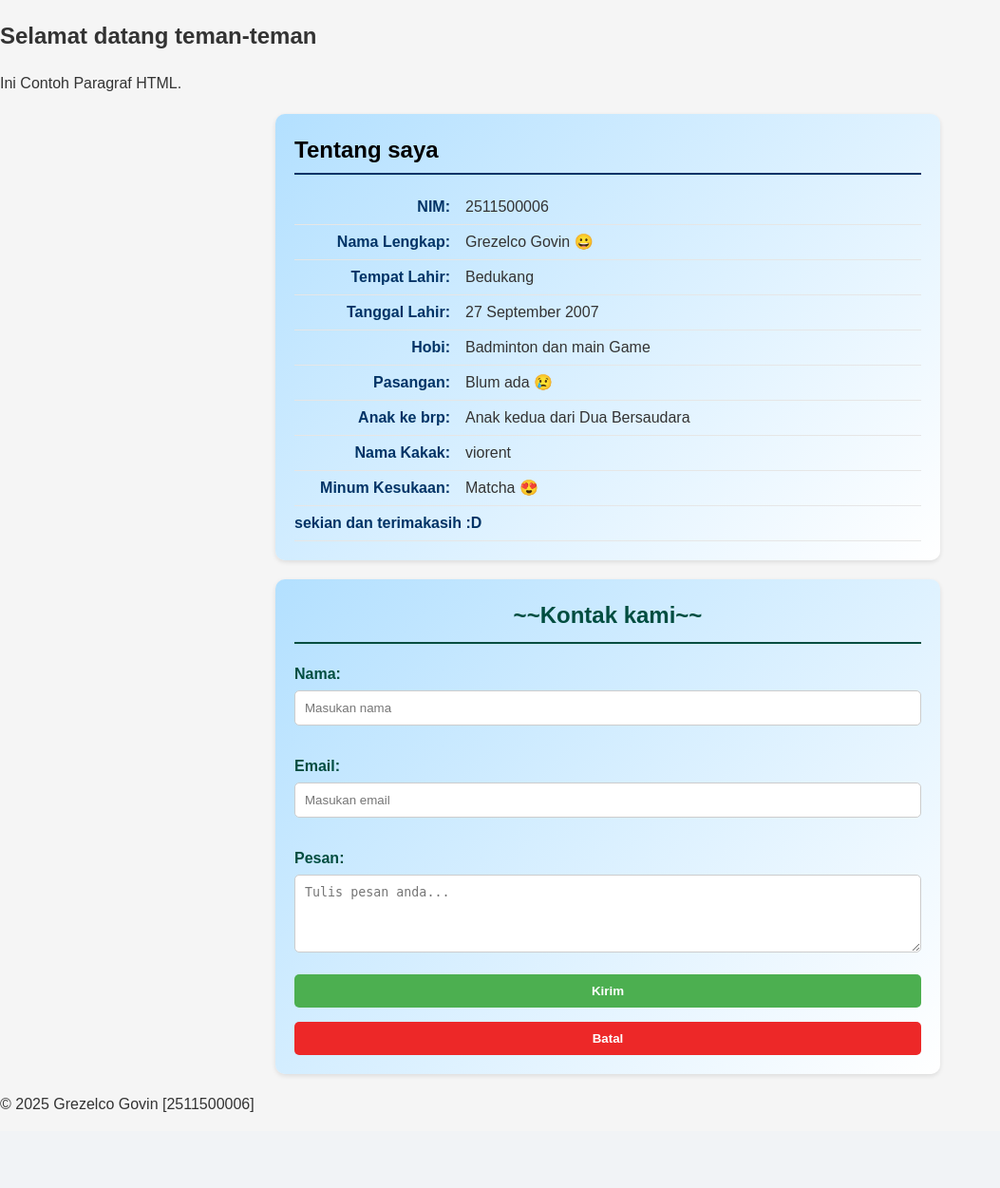
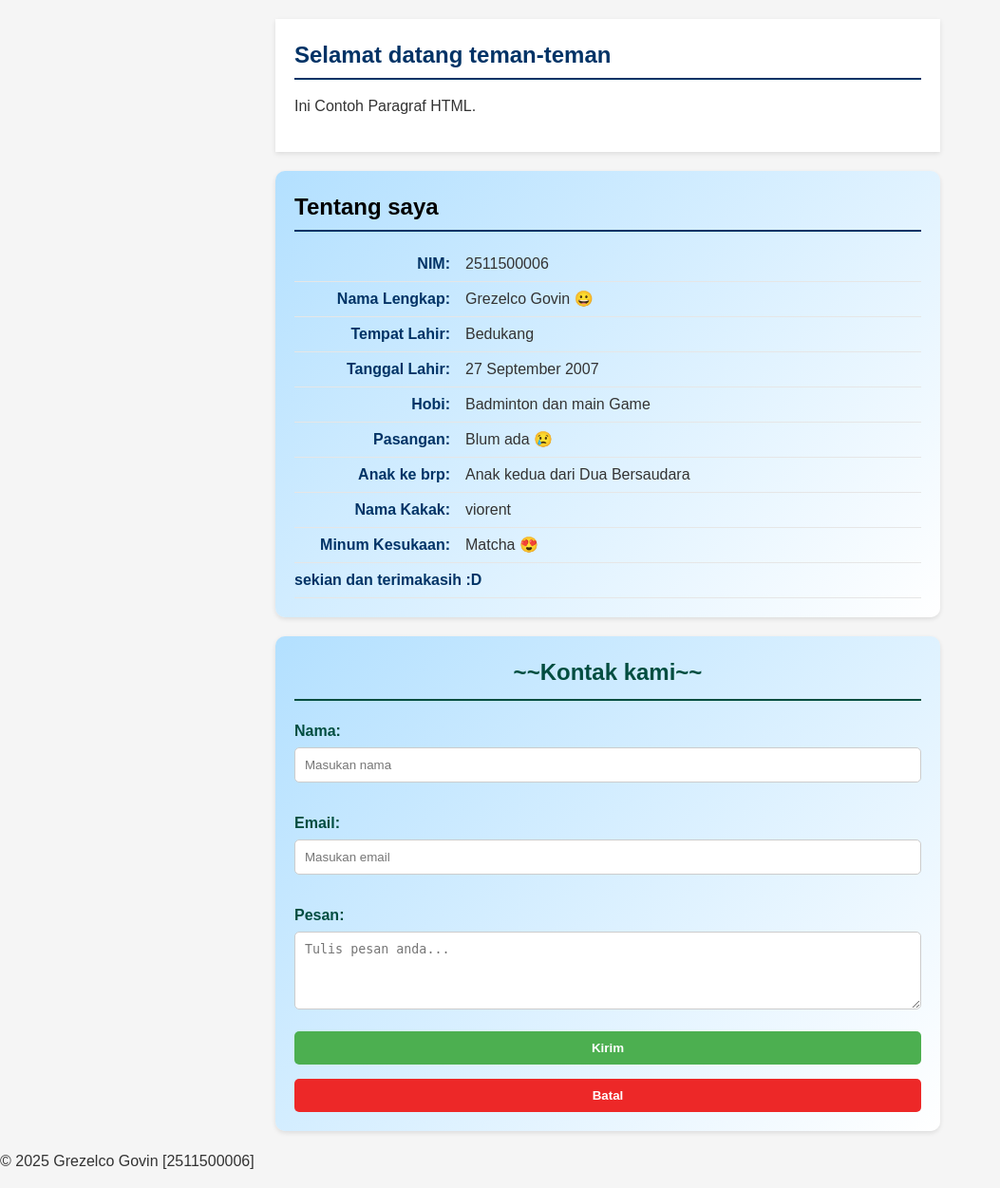
Before and after one commit to 2511500006-collab/2511500006-PWD-TI1A-2526, a PHP site: page / in a window 1280 px wide. Shown: the part 189-1440 px from the top of the page at 95% size, without its empty margins (0-1053 px from the left). Before the commit the page ends 1360 px from the top, so only its background shows below. Run offline with PHP 8.4, Linux system fonts and the light colour scheme.

Commit message:
styling section#home

```diff
--- a/pertemuan-04/style.css
+++ b/pertemuan-04/style.css
@@ -29,6 +29,29 @@
         color: #fff;
         text-decoration: none;
         padding: 6px 12px;
+    }
+    #home,
+    #about,
+    #contact {
+        background-color: #fff;
+        order-radius: 10px;
+        padding: 20px;
+        max-width: 700px;
+        margin: 20px auto;
+        box-shadow: 0 2px 5px rgba(0, 0, 0, 0.1);
+    }
+    #home h2,
+    #about h2,
+    #contact h2 {
+        color: #003366;
+        border-bottom: 2px solid #003366;
+        padding-bottom: 6px;
+        margin-top: 0;
+        margin-bottom: 16px;
+    }
+
+    #home p {
+        text-align: justify;
     }
 
     #about {
```
Also changed, not shown: pertemuan-04/README.md.
